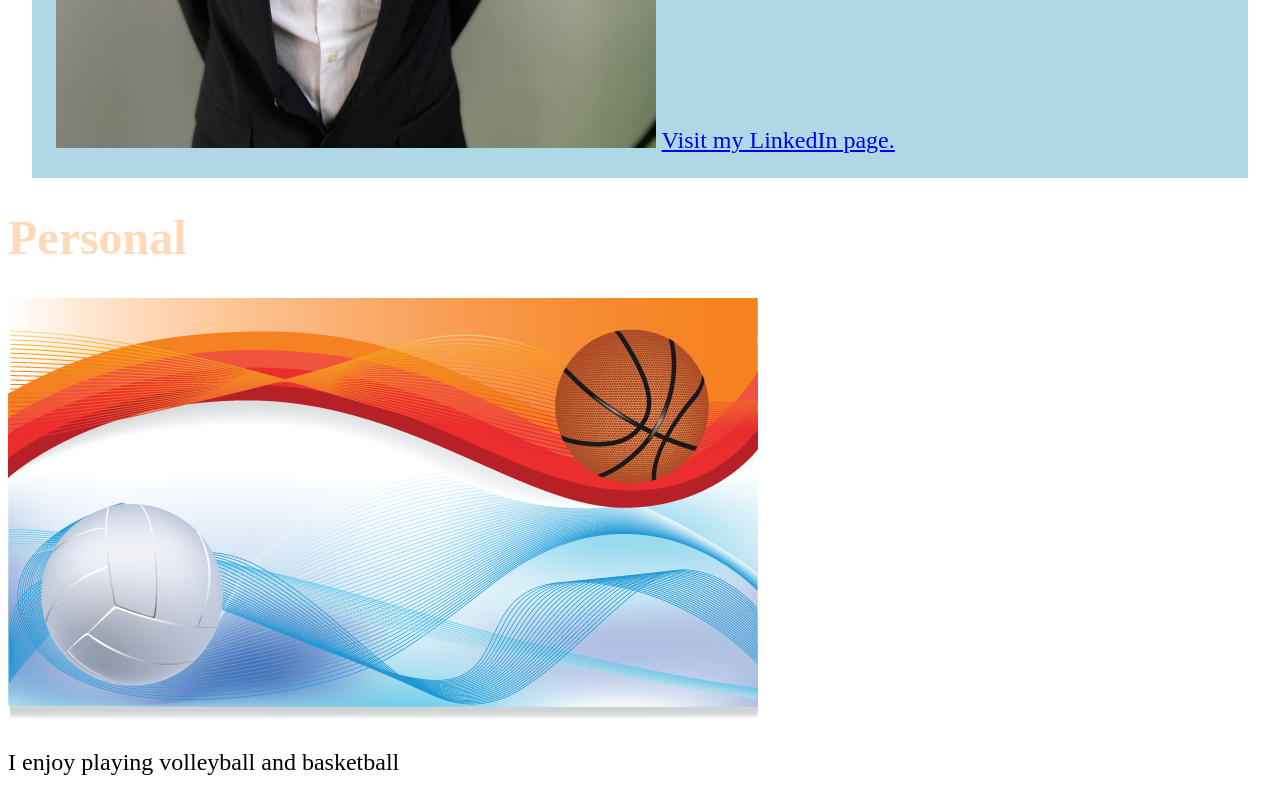
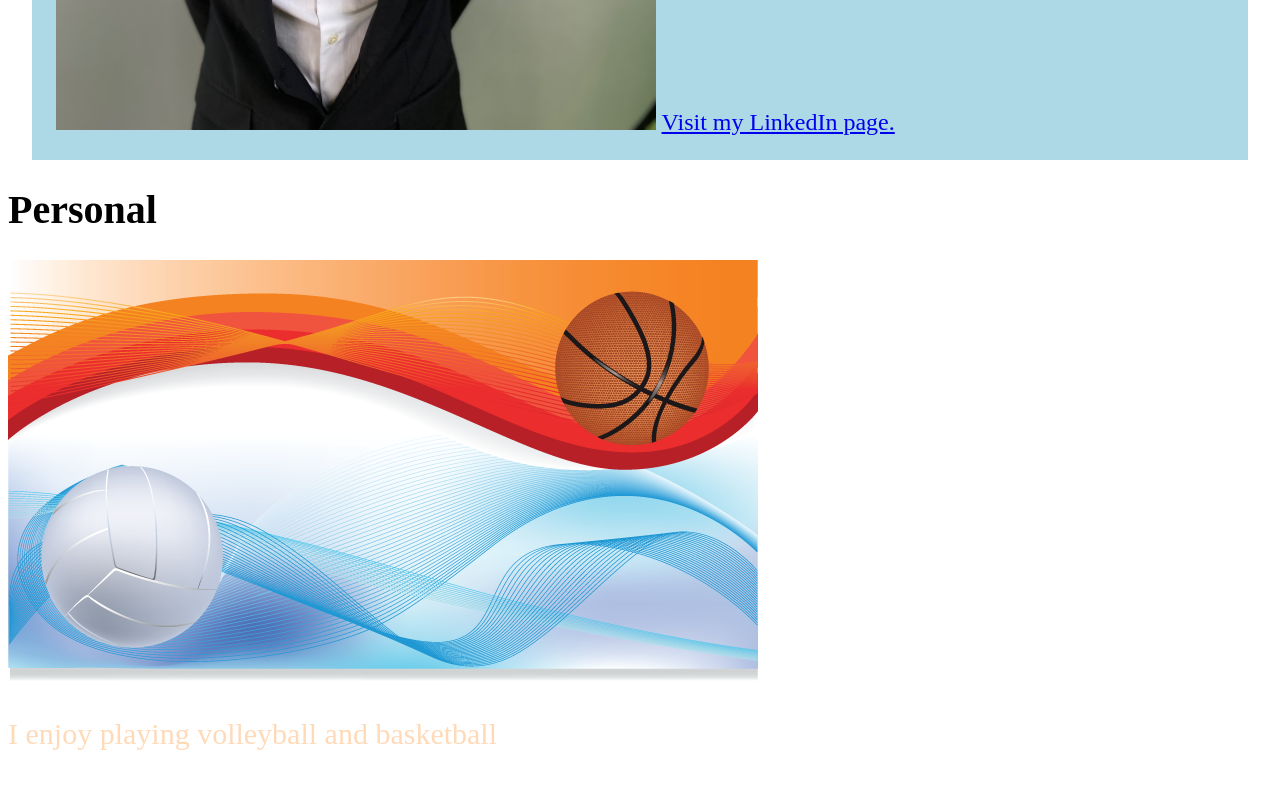
Before and after one commit to JustinGao23/JustinGao23.github.io, a plain HTML site: page index.html in a window 1280 px wide. Shown: the part 819-1619 px from the top of the page. Drawn offline with Linux system fonts and the light colour scheme.

Commit message:
updated format

```diff
--- a/stylesheet.css
+++ b/stylesheet.css
@@ -20,5 +20,11 @@ body{
 }
 
 .header {
+    color: black;
+    font-size: 40px;
+}
+
+#text {
     color: peachpuff;
+    font-size: 30px;
 }
```
